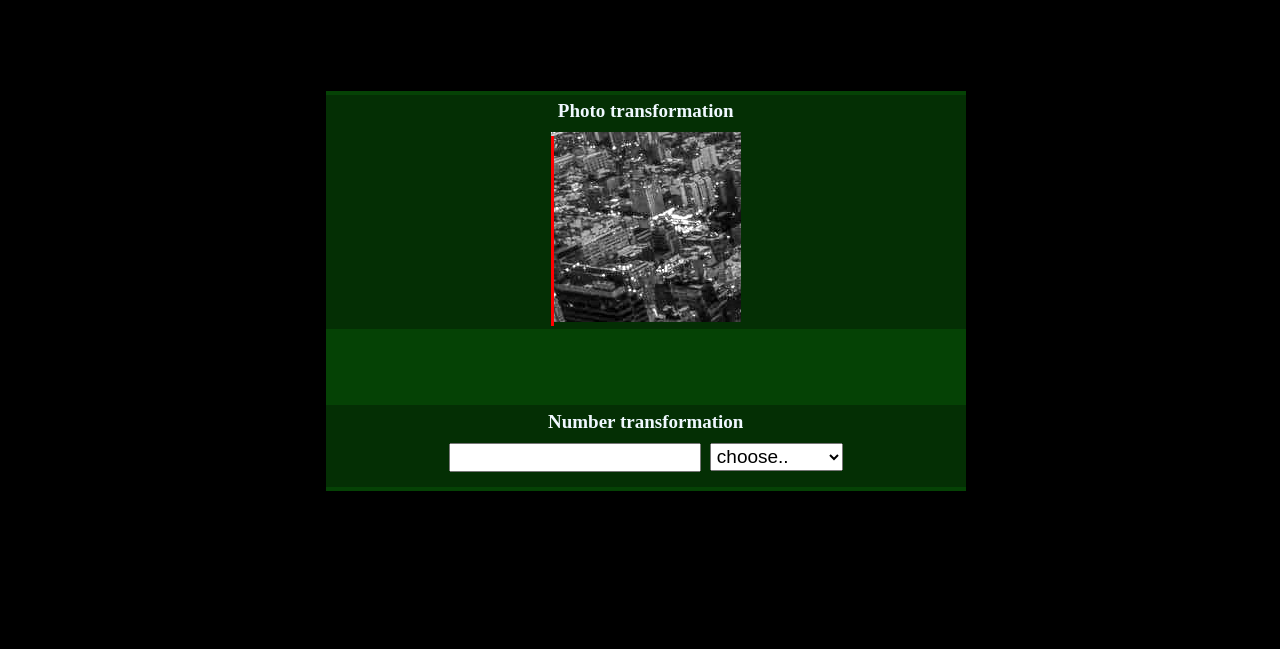
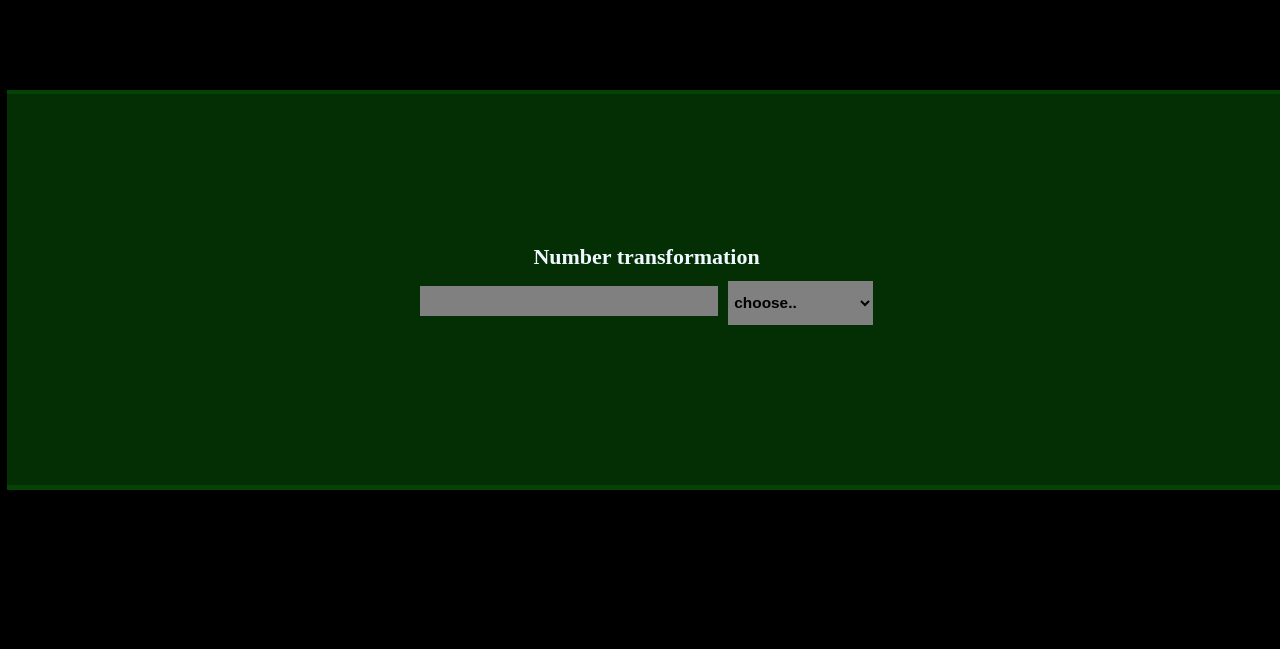
Before and after one commit to AngelosPa/numbers-converter, a plain HTML site: page index.html in a window 1280 px wide. Shown: the top 649 px of the page. Drawn offline with Linux system fonts and the light colour scheme.

Commit message:
sorting out a bit

```diff
--- a/index.html
+++ b/index.html
@@ -16,18 +16,6 @@
     <!-- something  -->
 
     <div class="container">
-      <div class="smallcontainer">
-        <h2>Photo transformation</h2>
-        <main>
-          <!-- <form action="">
-            <input type="text" id="userName" placeholder="Write your name" />
-            <button id="checkNow">Check now</button>
-          </form> -->
-          <div class="photo">
-            <div class="slider"></div>
-          </div>
-        </main>
-      </div>
       <div class="smallcontainer">
         <h2>Number transformation</h2>
         <form>
--- a/style.css
+++ b/style.css
@@ -2,7 +2,7 @@
   padding: 0.1rem;
   margin: 0.1rem;
   box-sizing: border-box;
-  font-size: 19px;
+  font-size: 22px;
 }
 body {
   background-color: black;
@@ -13,6 +13,7 @@ body {
   width: 100vw;
   height: 100vh;
   color: aliceblue;
+  font-weight: bold;
 }
 span {
   color: aliceblue;
@@ -23,7 +24,7 @@ span {
   align-items: center;
   justify-content: center;
   flex-direction: column;
-  width: 50vw;
+  width: 100vw;
   height: 50vh;
 }
 .smallcontainer {
@@ -32,39 +33,35 @@ span {
   align-items: center;
   justify-content: center;
   flex-direction: column;
-  width: 50vw;
+  width: 100vw;
   height: 50vh;
-  margin: 2rem;
 }
-.photo {
-  position: relative;
-  width: 10rem;
-  height: 10rem;
-  /* border: 2px black solid; */
-  background-image: url(./city2.jpeg);
+select {
+  font-size: 0.7rem;
+  height: 2rem;
+  width: 6.6rem;
+  background-color: gray;
+  border: none;
+  font-weight: bold;
+}
+input {
+  background-color: gray;
+  border: none;
+  font-weight: bold;
 }
 
-.newphoto {
-  position: absolute;
-  width: 10rem;
-  height: 10rem;
-  /* border: 2px rgb(173, 29, 29) solid; */
-  top: 9.8rem;
-
-  /* display: none; */
-  background-image: url(./city.jpeg);
+select:focus {
+  border: none;
+  outline: none;
 }
-.slider {
-  position: absolute;
-  width: 2px;
-  height: 10rem;
-  right: 9.7rem;
-  background-color: red;
+input:focus {
+  border: none;
+  outline: none;
 }
 @media only screen and (max-width: 500px) {
   .container,
   .smallcontainer {
-    width: 90vw;
+    width: 100vw;
     height: 100vh;
   }
 }
```
Also changed, not shown: city.jpeg (deleted), city2.jpeg (deleted).
